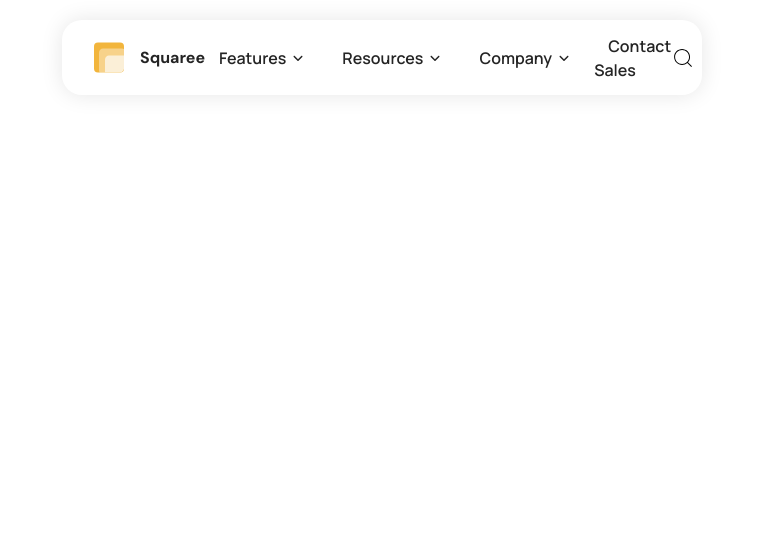
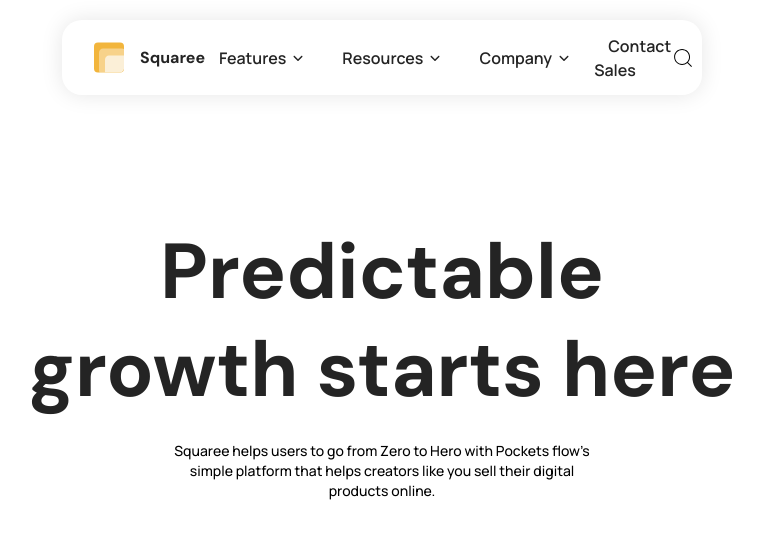
Before and after one commit to 0LrNx/Squaree, a Next.js app: page / in a window 1280 px wide. Shown: the top 538 px of the page, without its empty margins (258-1021 px from the left). Built offline with nearby package versions, Linux system fonts and the light colour scheme.

Commit message:
feat: start Hero text

```diff
--- a/app/page.tsx
+++ b/app/page.tsx
@@ -1,9 +1,11 @@
-import Navbar from "@/app/src/components/Navbar";
+import Navbar from "@/app/src/components/Navbar/Navbar";
+import TextHero from "@/app/src/components/Hero/textHero"
 
 export default function Home() {
   return (
   <main>
     <Navbar />
+    <TextHero />
   </main>
   )
 }
--- /dev/null
+++ b/app/src/components/Hero/textHero.tsx
@@ -0,0 +1,19 @@
+
+
+function TextHero() {
+    return (
+        <div className="flex flex-col justify-center items-center mt-32">
+            <h1 className="text-[78px] font-dmsans font-bold text-dark text-center leading-tight mb-[23px]">
+                Predictable
+                <br/> growth starts here
+            </h1>
+            <p className="text-center font-medium text-sm w-1/3">
+                Squaree helps users to go from Zero to Hero with Pockets flow’s
+                simple platform that helps creators like you sell their digital
+                products online.
+            </p>
+        </div>
+    );
+}
+
+export default TextHero;
--- a/app/src/components/Navbar/Logo.tsx
+++ /dev/null
@@ -1,10 +0,0 @@
-import { SquareLogo } from "@/public/square-logo";
-
-export function Logo() {
-    return (
-        <div className="flex items-center">
-            <SquareLogo width={30} height={31} />
-            <p className="ml-4 text-dark font-dmsans font-bold text-base">Squaree</p>
-        </div>
-    );
-}
--- a/app/src/components/Navbar/SearchIcon.tsx
+++ /dev/null
@@ -1,5 +0,0 @@
-import { CiSearch } from "react-icons/ci";
-
-export function SearchIcon() {
-    return <CiSearch className="w-6 h-6" />;
-}
```
Also changed, not shown: app/src/components/Navbar/Navbar.tsx (renamed from app/src/components/Navbar.tsx).
